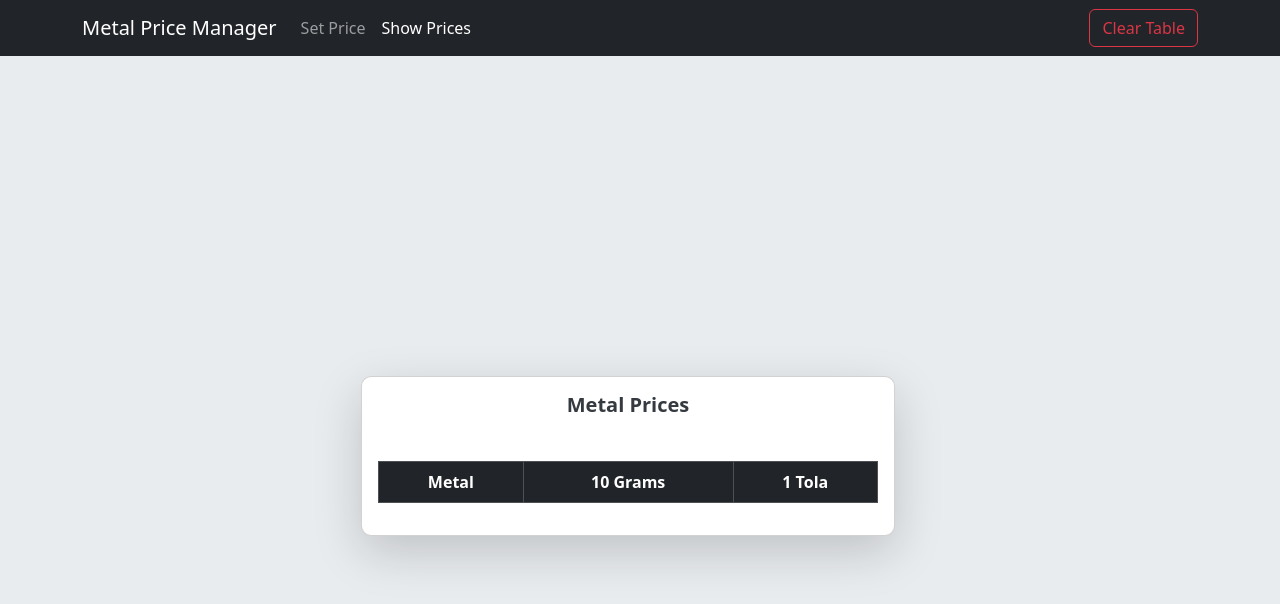
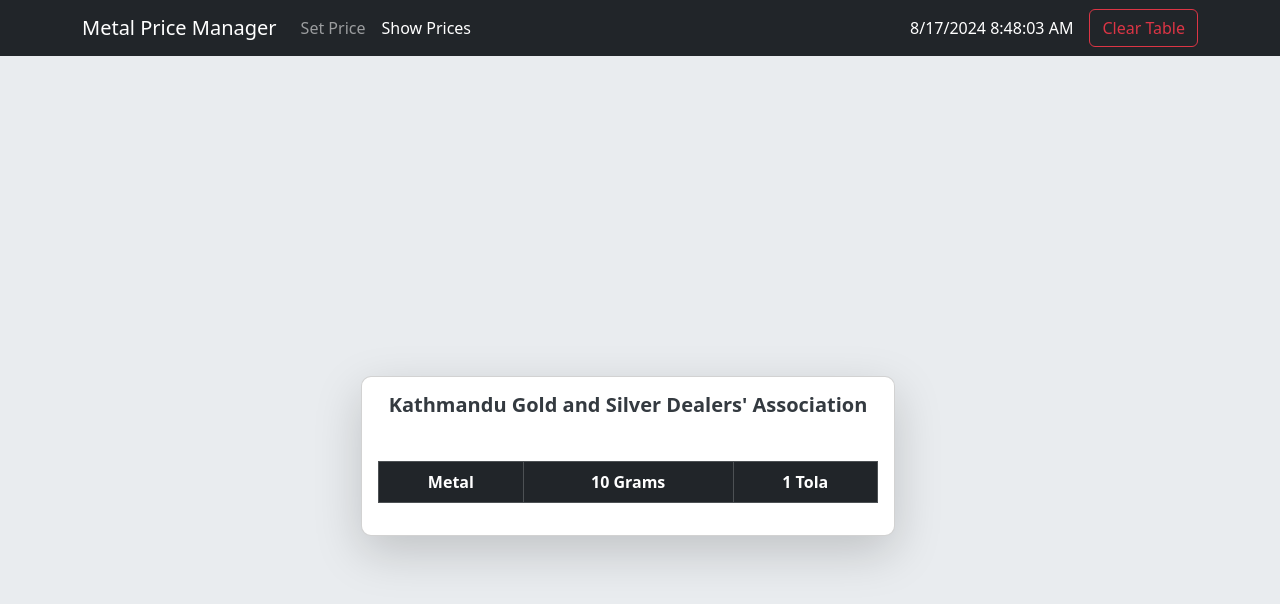
Before and after one commit to shirshakmaskey/gold-price, a React (Create React App) app: page /show-price in a window 1280 px wide. Shown: the top 604 px of the page. Built offline with nearby package versions, Linux system fonts and the light colour scheme.

Commit message:
added current date and time to navbar

```diff
--- a/src/components/NavigationBar.js
+++ b/src/components/NavigationBar.js
@@ -1,22 +1,29 @@
-import React from "react";
+import React, { useState, useEffect } from "react";
 import { Navbar, Nav, Container, Button, Modal } from "react-bootstrap";
 import { LinkContainer } from "react-router-bootstrap";
 import { useNavigate } from "react-router-dom";
 
 function NavigationBar() {
-  const [show, setShow] = React.useState(false);
+  const [show, setShow] = useState(false);
+  const [dateTime, setDateTime] = useState(new Date());
   const navigate = useNavigate();
 
   const handleClose = () => setShow(false);
   const handleShow = () => setShow(true);
 
   const handleClear = () => {
-    // Clear localStorage and close modal
     localStorage.removeItem("metalEntries");
     setShow(false);
-    // Navigate to the ShowPrice page to reflect the cleared data
     navigate("/show-price");
   };
+
+  useEffect(() => {
+    const interval = setInterval(() => {
+      setDateTime(new Date());
+    }, 1000);
+
+    return () => clearInterval(interval);
+  }, []);
 
   return (
     <>
@@ -33,6 +40,9 @@
                 <Nav.Link>Show Prices</Nav.Link>
               </LinkContainer>
             </Nav>
+            <Navbar.Text className="me-3 text-white">
+              {dateTime.toLocaleDateString()} {dateTime.toLocaleTimeString()}
+            </Navbar.Text>
             <Button variant="outline-danger" onClick={handleShow}>
               Clear Table
             </Button>
--- a/src/components/ShowPrice.js
+++ b/src/components/ShowPrice.js
@@ -39,7 +39,7 @@
                   className="text-center mb-4"
                   style={{ color: "#343a40", fontWeight: "bold" }}
                 >
-                  Metal Prices
+                  Kathmandu Gold and Silver Dealers' Association
                 </Card.Title>
                 <Table
                   bordered
```
